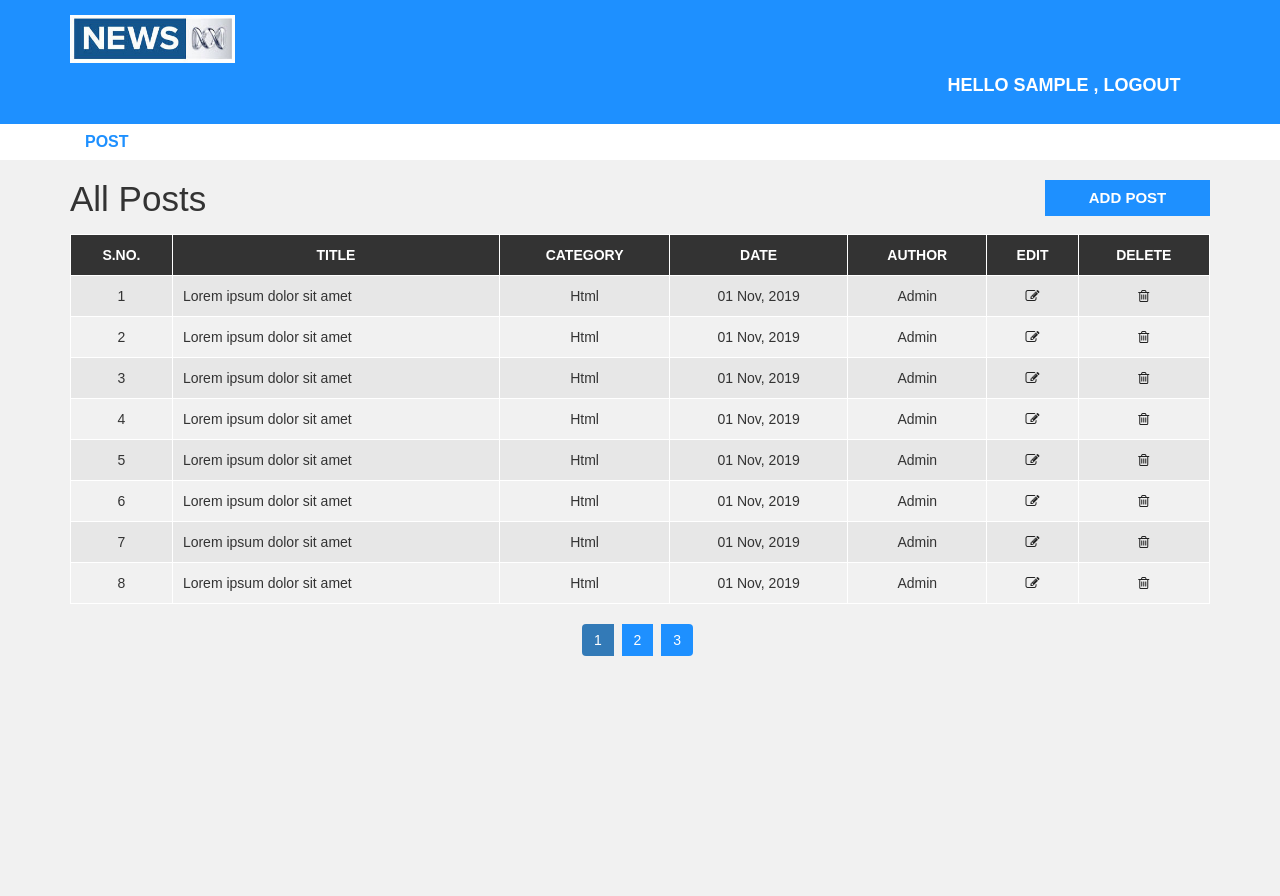
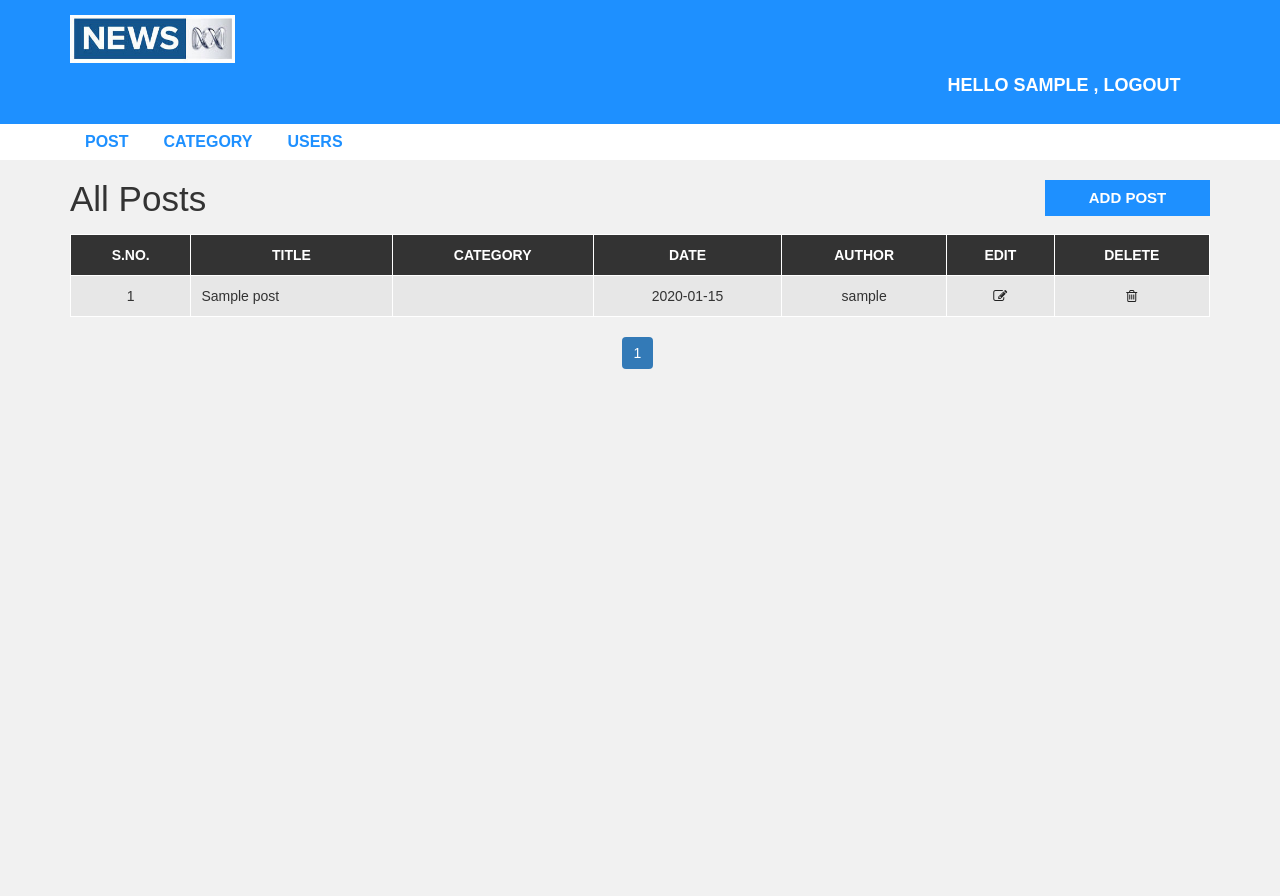
Before and after one commit to mudassir-jmi/news-site, a PHP site: page /news-site/admin/post.php?page=1 in a window 1280 px wide. Shown: the top 896 px of the page. Run offline with PHP 8.4, Linux system fonts and the light colour scheme; the visitor is signed in with stand-in values (Sample User, id 1); tables that the repository leaves empty hold one stand-in row (values such as "Sample post").

Commit message:
update post.php page

```diff
--- a/admin/post.php
+++ b/admin/post.php
@@ -14,9 +14,42 @@
               </div>
               <div class="col-md-12">
                 <!-- dynamic post page -->
+                <?php
 
-                <?php
-                include "config.php";
+                  include "config.php";
+
+                  $limit = 3;
+
+                  if(isset($_GET['page'])) {
+                    $page = $_GET['page'];
+                  }else {
+                    $page = 1;
+                  }
+
+                  $offset = ($page - 1) * $limit;
+
+                  if($_SESSION["user_role"] == '1') {
+
+                  $sql = "SELECT post.post_id, post.title,post.description,post.post_date,
+                  category.category_name,user.username FROM post
+                  LEFT JOIN category ON post.category = category.category_id
+                  LEFT JOIN user ON post.author = user.user_id
+                  ORDER BY post.post_id DESC LIMIT {$offset}, {$limit}";
+
+                  }elseif($_SESSION["user_role"] == '0') {
+                    $sql = "SELECT post.post_id, post.title,post.description,post.post_date,
+                    category.category_name,user.username FROM post
+                    LEFT JOIN category ON post.category = category.category_id
+                    LEFT JOIN user ON post.author = user.user_id
+                    WHERE post.author = {$_SESSION['user_id']}
+                    ORDER BY post.post_id DESC LIMIT {$offset}, {$limit}";
+
+                  }
+
+
+                  $result = mysqli_query($conn, $sql) or die("Query Failed.");
+                  if(mysqli_num_rows($result) > 0) {
+
                 ?>
 
                   <table class="content-table">
@@ -30,85 +63,62 @@
                           <th>Delete</th>
                       </thead>
                       <tbody>
+                        <?php while($row = mysqli_fetch_assoc($result)) { ?>
                           <tr>
-                              <td class='id'>1</td>
-                              <td>Lorem ipsum dolor sit amet</td>
-                              <td>Html</td>
-                              <td>01 Nov, 2019</td>
-                              <td>Admin</td>
-                              <td class='edit'><a href='update-post.php'><i class='fa fa-edit'></i></a></td>
-                              <td class='delete'><a href='delete-post.php'><i class='fa fa-trash-o'></i></a></td>
+                              <td class='id'><?php echo $row['post_id'];?></td>
+                              <td><?php echo $row['title'];?></td>
+                              <td><?php echo $row['category_name'];?></td>
+                              <td><?php echo $row['post_date'];?></td>
+                              <td><?php echo $row['username'];?></td>
+                              <td class='edit'><a href='update-post.php?id=<?php echo $row['post_id']; ?>'><i class='fa fa-edit'></i></a></td>
+                              <td class='delete'><a href='delete-post.php?id=<?php echo $row['post_id']; ?>'><i class='fa fa-trash-o'></i></a></td>
                           </tr>
-                          <tr>
-                              <td class='id'>2</td>
-                              <td>Lorem ipsum dolor sit amet</td>
-                              <td>Html</td>
-                              <td>01 Nov, 2019</td>
-                              <td>Admin</td>
-                              <td class='edit'><a href='update-post.php'><i class='fa fa-edit'></i></a></td>
-                              <td class='delete'><a href='delete-post.php'><i class='fa fa-trash-o'></i></a></td>
-                          </tr>
-                          <tr>
-                              <td class='id'>3</td>
-                              <td>Lorem ipsum dolor sit amet</td>
-                              <td>Html</td>
-                              <td>01 Nov, 2019</td>
-                              <td>Admin</td>
-                              <td class='edit'><a href='update-post.php'><i class='fa fa-edit'></i></a></td>
-                              <td class='delete'><a href='delete-post.php'><i class='fa fa-trash-o'></i></a></td>
-                          </tr>
-                          <tr>
-                              <td class='id'>4</td>
-                              <td>Lorem ipsum dolor sit amet</td>
-                              <td>Html</td>
-                              <td>01 Nov, 2019</td>
-                              <td>Admin</td>
-                              <td class='edit'><a href='update-post.php'><i class='fa fa-edit'></i></a></td>
-                              <td class='delete'><a href='delete-post.php'><i class='fa fa-trash-o'></i></a></td>
-                          </tr>
-                          <tr>
-                              <td class='id'>5</td>
-                              <td>Lorem ipsum dolor sit amet</td>
-                              <td>Html</td>
-                              <td>01 Nov, 2019</td>
-                              <td>Admin</td>
-                              <td class='edit'><a href='update-post.php'><i class='fa fa-edit'></i></a></td>
-                              <td class='delete'><a href='delete-post.php'><i class='fa fa-trash-o'></i></a></td>
-                          </tr>
-                          <tr>
-                              <td class='id'>6</td>
-                              <td>Lorem ipsum dolor sit amet</td>
-                              <td>Html</td>
-                              <td>01 Nov, 2019</td>
-                              <td>Admin</td>
-                              <td class='edit'><a href='update-post.php'><i class='fa fa-edit'></i></a></td>
-                              <td class='delete'><a href='delete-post.php'><i class='fa fa-trash-o'></i></a></td>
-                          </tr>
-                          <tr>
-                              <td class='id'>7</td>
-                              <td>Lorem ipsum dolor sit amet</td>
-                              <td>Html</td>
-                              <td>01 Nov, 2019</td>
-                              <td>Admin</td>
-                              <td class='edit'><a href='update-post.php'><i class='fa fa-edit'></i></a></td>
-                              <td class='delete'><a href='delete-post.php'><i class='fa fa-trash-o'></i></a></td>
-                          </tr>
-                          <tr>
-                              <td class='id'>8</td>
-                              <td>Lorem ipsum dolor sit amet</td>
-                              <td>Html</td>
-                              <td>01 Nov, 2019</td>
-                              <td>Admin</td>
-                              <td class='edit'><a href='update-post.php'><i class='fa fa-edit'></i></a></td>
-                              <td class='delete'><a href='delete-post.php'><i class='fa fa-trash-o'></i></a></td>
-                          </tr>
+                         <?php } ?>
                       </tbody>
                   </table>
-                  <ul class='pagination admin-pagination'>
+                  <!-- <ul class='pagination admin-pagination'>
                       <li class="active"><a>1</a></li>
                       <li><a>2</a></li>
                       <li><a>3</a></li>
-                  </ul>
+                  </ul> -->
+                  <?php }else {
+                    echo "<h3>o Results Found.</h3>";
+                  }
+
+                // for pagination
+
+                  $sql1 = "SELECT * FROM post";
+                  $result1 = mysqli_query($conn, $sql1) or die("Failed!");
+
+                  if(mysqli_num_rows($result1) > 0) {
+
+                    $total_records = mysqli_num_rows($result1);
+                    // $limit = 3;
+                    $total_page = ceil($total_records / $limit);
+
+                    echo "<ul class='pagination admin-pagination'>";
+
+                    if($page > 1) {
+                        echo "<li><a href='post.php?page=".($page - 1)."'>Prev</a></li>";
+                    }
+
+                    for($i=1; $i<=$total_page; $i++) {
+
+                        if($i == $page)
+                        $active = "active";
+                        else $active = "";
+
+                        echo "<li class='".$active."'><a href='post.php?page=".$i."'>".$i."</a></li>";
+                    }
+
+                    if($total_page > $page) {
+                        echo "<li><a href='post.php?page=".($page + 1)."'>Next</a></li>";
+                    }
+
+                    echo "</ul>";
+                  }
+
+                  ?>
               </div>
           </div>
       </div>
```
